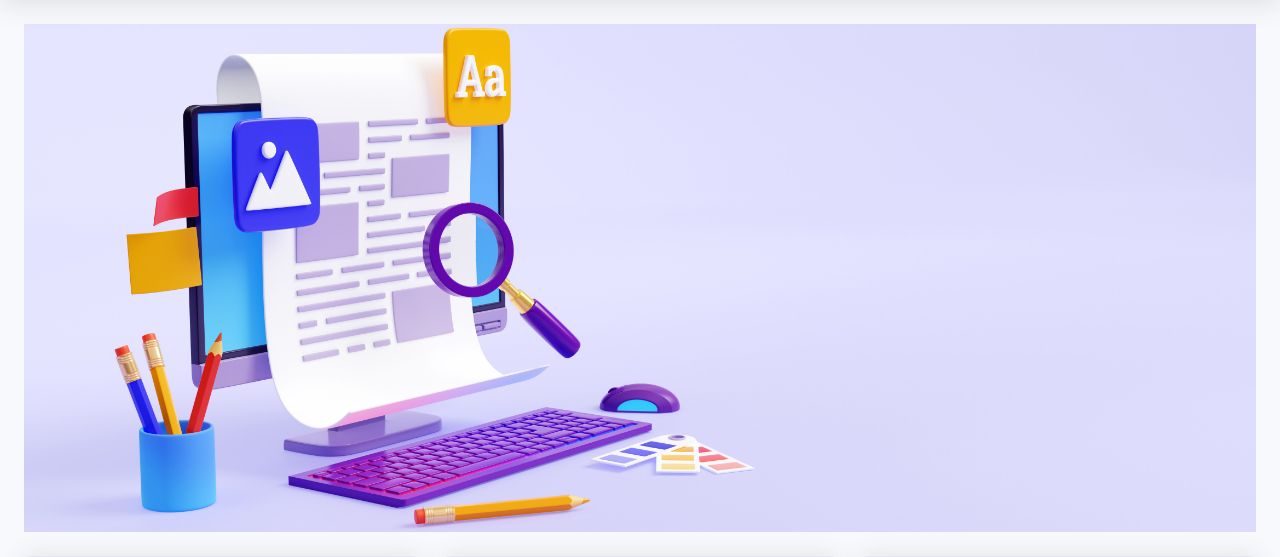
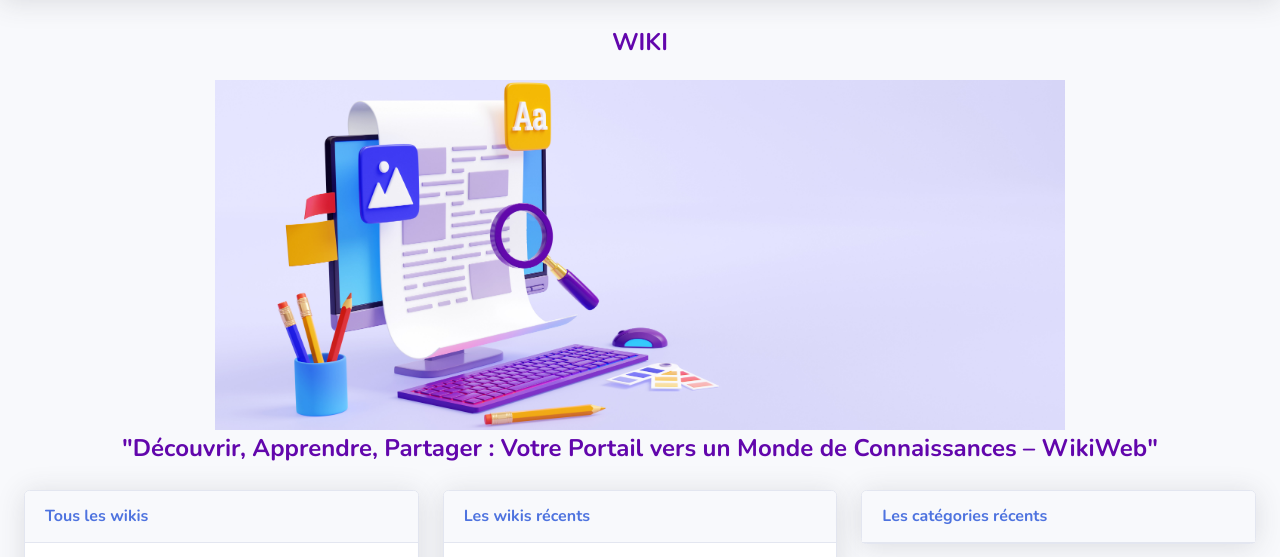
Before and after one commit to TERMOUSSI-LAMIAA/Wiki, a PHP site: page / in a window 1280 px wide. Shown: the part 70-627 px from the top of the page. Run offline with PHP 8.4, Linux system fonts and the light colour scheme; data comes from the database, SQL or seed files in the repository; data that the repository does not hold is empty.

Commit message:
front-end title

```diff
--- a/controller/wikiController.php
+++ b/controller/wikiController.php
@@ -18,21 +18,21 @@ class contoller_wiki
             $catgDAO = new CategorieDAO();
             $reccatgs = $catgDAO->get_categorie($action);
             include 'view/home.php';
+        } elseif ($action === 'detailWiki') {
+            if (isset($_GET['id_w'])) {
+                $id_w = $_GET['id_w'];
+                $wiki = $wikiDAO->get_wikiByID($id_w);
+                if ($wiki !== null) {
+                    include 'view/details.php';
+                } else {
+                    echo 'Wiki not found';
+                }
+            }
         } else {
             session_start();
             if (isset($_SESSION['email']) && $_SESSION['role'] === "admin") {
                 if ($action === 'showWiki') {
                     include 'view/admin/archiveWiki.php';
-                } elseif ($action === 'detailWiki') {
-                    if (isset($_GET['id_w'])) {
-                        $id_w = $_GET['id_w'];
-                        $wiki = $wikiDAO->get_wikiByID($id_w);
-                        if ($wiki !== null) {
-                            include 'view/details.php';
-                        } else {
-                            echo 'Wiki not found';
-                        }
-                    }
                 } else {
                     echo 'no action found';
                 }
@@ -41,7 +41,6 @@ class contoller_wiki
             }
 
         }
-
     }
     function getWikiAutController()
     {
--- a/view/home.php
+++ b/view/home.php
@@ -19,6 +19,21 @@
 
     <!-- Custom styles for this template-->
     <link href="view\assets\css\sb-admin-2.min.css" rel="stylesheet">
+    <style>
+        .image-title {
+            font-size: 24px;
+            /* Adjust the font size as needed */
+            color: #6206ac;
+            /* Adjust the text color */
+            text-align: center;
+            /* Center-align the text */
+            margin-bottom: 20px;
+            /* Add some bottom margin for spacing */
+            font-weight: bold;
+            /* Add bold font weight if desired */
+            line-height: 1.5;
+        }
+    </style>
 </head>
 
 <body id="page-top">
@@ -66,7 +81,7 @@
                                 <i class="fas fa-search fa-fw"></i>
                             </a>
                             <!-- Dropdown - Messages -->
-                            <div class="dropdown-menu dropdown-menu-right p-3 shadow animated--grow-in"
+                            <!-- <div class="dropdown-menu dropdown-menu-right p-3 shadow animated--grow-in"
                                 aria-labelledby="searchDropdown">
                                 <form class="form-inline mr-auto w-100 navbar-search">
                                     <div class="input-group">
@@ -80,7 +95,7 @@
                                         </div>
                                     </div>
                                 </form>
-                            </div>
+                            </div> -->
                         </li>
 
                         <!-- Nav Item - Register -->
@@ -117,8 +132,12 @@
                 <!-- Begin Page Content -->
                 <div class="container-fluid">
                     <div class="text-center mb-4">
+                        <h2 class="image-title">WIKI</h2>
+
                         <img src="asset\images\redaction-creative-texte-commercial-seo-edition.jpg" alt="image"
-                            height="500px" class="img-fluid">
+                            height="350px">
+                        <h3 class="image-title">"Découvrir, Apprendre, Partager : Votre Portail vers un Monde de Connaissances – WikiWeb"
+                        </h3>
                     </div>
                     <!-- Content Row -->
                     <div class="row">
```
